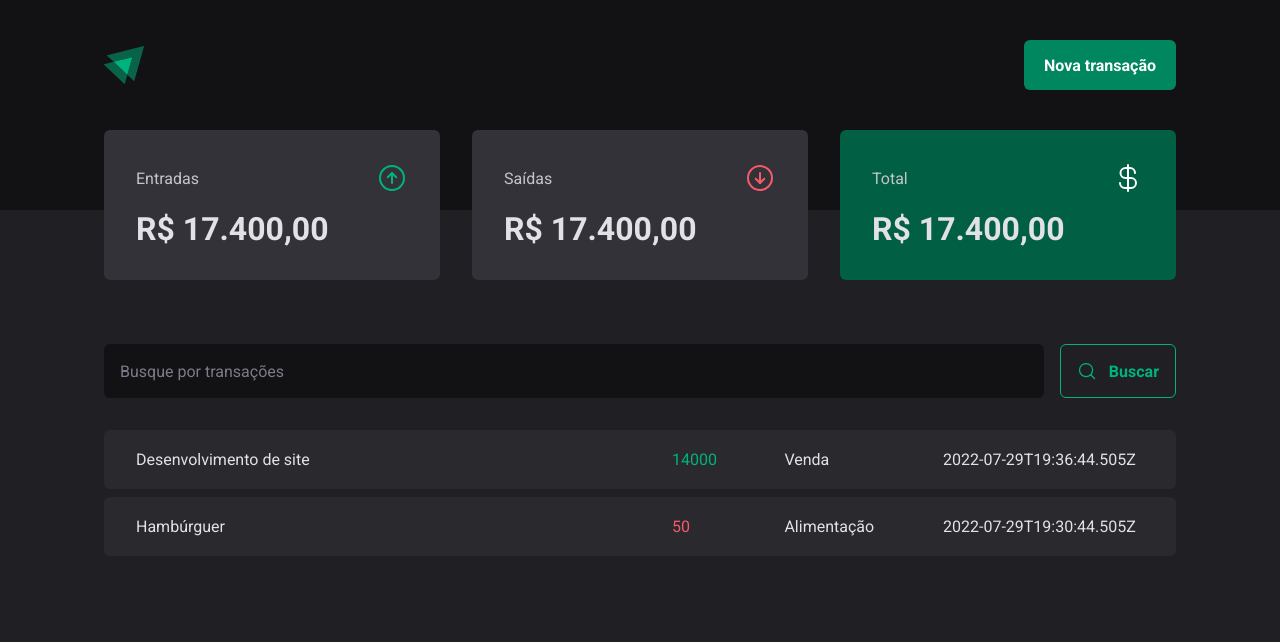
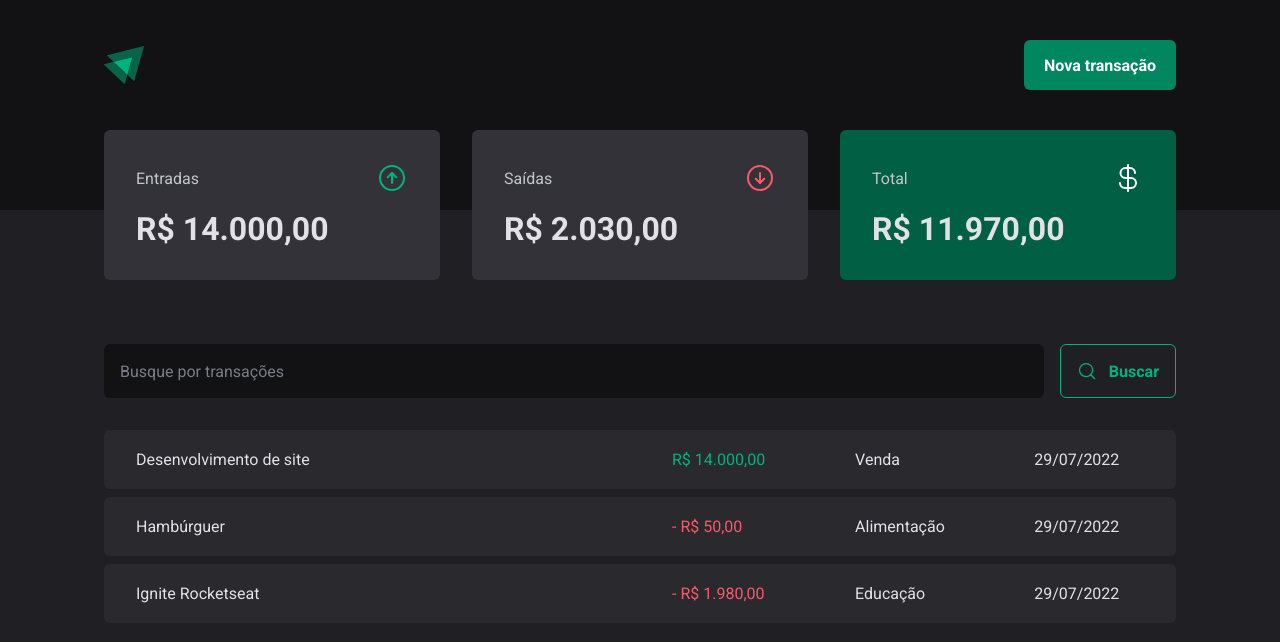
Before and after one commit to Ndav07/Money-with-react, a React (Vite) app: page / in a window 1280 px wide. Shown: the top 642 px of the page. Built offline with nearby package versions, Linux system fonts and the light colour scheme; data requests are answered from the project's data file.

Commit message:
feat: format price and date

```diff
--- a/server.json
+++ b/server.json
@@ -15,6 +15,14 @@
       "category": "Alimentação",
       "price": 50,
       "createdAt": "2022-07-29T19:30:44.505Z"
+    },
+    {
+      "id": 3,
+      "description": "Ignite Rocketseat",
+      "type": "outcome",
+      "category": "Educação",
+      "price": 1980,
+      "createdAt": "2022-07-29T19:24:44.505Z"
     }
   ]
 }
--- a/src/components/Summary/index.tsx
+++ b/src/components/Summary/index.tsx
@@ -2,9 +2,27 @@
 import { SummaryCard, SummaryContainer } from "./styles";
 import { TransactionsContext } from "../../contexts/TransactionsContext";
 import { useContext } from "react";
+import { priceFormatter } from "../../utils/formatter";
 
 export function Summary() {
   const { transactions } = useContext(TransactionsContext)
+
+  const summary = transactions.reduce((acc, transaction) => {
+    if (transaction.type === 'income') {
+      acc.income += transaction.price;
+      acc.total += transaction.price;
+    } else {
+      acc.outcome += transaction.price;
+      acc.total -= transaction.price;
+    }
+    return acc;
+    },
+    {
+      income: 0,
+      outcome: 0,
+      total: 0,
+    },
+  );
 
   return (
     <SummaryContainer>
@@ -14,7 +32,7 @@
           <ArrowCircleUp size={32} color="#00b37e" />
         </header>
 
-        <strong>R$ 17.400,00</strong>
+        <strong>{priceFormatter.format(summary.income)}</strong>
       </SummaryCard>
 
       <SummaryCard>
@@ -23,7 +41,7 @@
           <ArrowCircleDown size={32} color="#f75a68" />
         </header>
 
-        <strong>R$ 17.400,00</strong>
+        <strong>{priceFormatter.format(summary.outcome)}</strong>
       </SummaryCard>
 
       <SummaryCard variant="green">
@@ -32,7 +50,7 @@
           <CurrencyDollar size={32} color="#fff" />
         </header>
 
-        <strong>R$ 17.400,00</strong>
+        <strong>{priceFormatter.format(summary.total)}</strong>
       </SummaryCard>
     </SummaryContainer>
   );
--- a/src/pages/Transactions/index.tsx
+++ b/src/pages/Transactions/index.tsx
@@ -2,6 +2,7 @@
 import { Header } from "../../components/Header";
 import { Summary } from "../../components/Summary";
 import { TransactionsContext } from "../../contexts/TransactionsContext";
+import { dateFormatter, priceFormatter } from "../../utils/formatter";
 import { SearchForm } from "./components/SearchForm";
 import { PriceHighlight, TransactionsContainer, TransactionsTable } from "./styles";
 
@@ -23,11 +24,12 @@
                   <td width="50%">{transaction.description}</td>
                   <td>
                     <PriceHighlight variant={transaction.type}>
-                      {transaction.price}
+                      {transaction.type === "outcome" && "- "}
+                      {priceFormatter.format(transaction.price)}
                     </PriceHighlight>
                   </td>
                   <td>{transaction.category}</td>
-                  <td>{transaction.createdAt}</td>
+                  <td>{dateFormatter.format(new Date(transaction.createdAt))}</td>
                 </tr>
               )
             })}
--- /dev/null
+++ b/src/utils/formatter.ts
@@ -0,0 +1,6 @@
+export const dateFormatter = new Intl.DateTimeFormat('pt-BR');
+
+export const priceFormatter = new Intl.NumberFormat('pt-BR', {
+  style: 'currency',
+  currency: 'BRL',
+});
```
